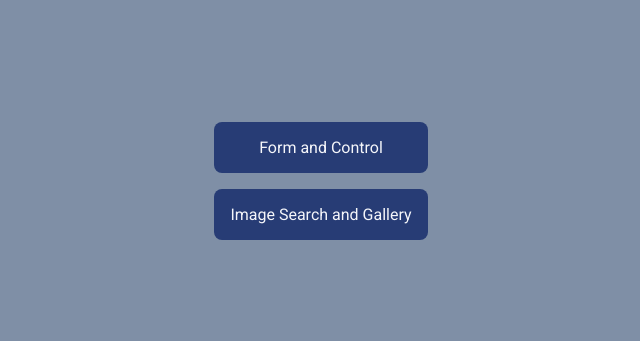
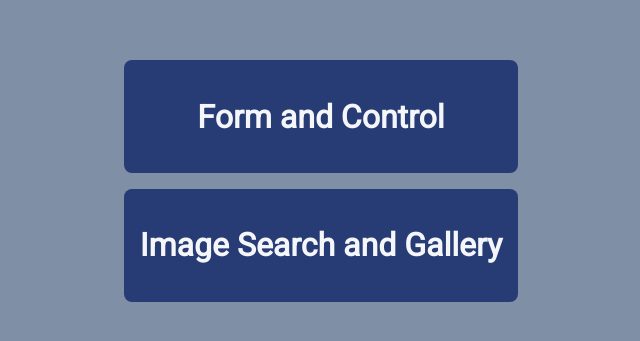
Before and after one commit to emilenestor/emilenestor.github.io, a plain HTML site: page index.html in a window 1280 px wide. Shown: the part 219-560 px from the top of the page, without its empty margins (319-959 px from the left). Drawn offline with Linux system fonts and the light colour scheme.

Commit message:
Tagged <a> texts as <h1>

```diff
--- a/index.html
+++ b/index.html
@@ -14,8 +14,12 @@
 <body>
     <main>
         <div class="projects">
-            <a href="/FormAndControl">Form and Control</a>
-            <a href="/ImageGalleryTenta">Image Search and Gallery</a>
+            <a href="/FormAndControl">
+                <h1>Form and Control</h1>
+            </a>
+            <a href="/ImageGalleryTenta">
+                <h1>Image Search and Gallery</h1>
+            </a>
         </div>
     </main>
 </body>
```
